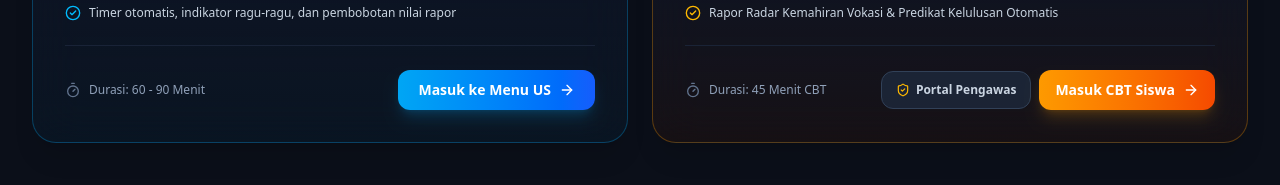
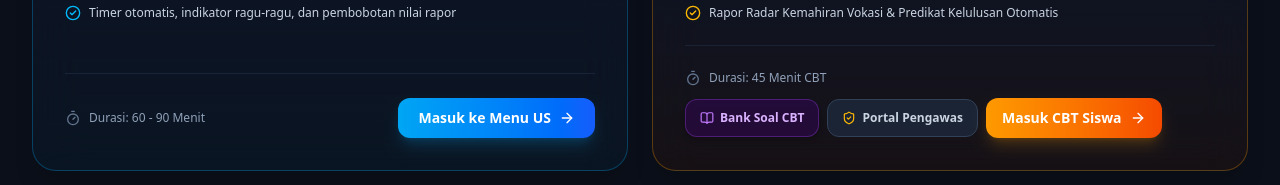
Before and after one commit to saputrasip04/broman, a Next.js app: page /broman/assesment in a window 1280 px wide. Shown: the part 767-952 px from the top of the page. Built offline with nearby package versions, Linux system fonts and the light colour scheme; no server answers.

Commit message:
feat: munculkan menu Bank Soal CBT di dropdown Assesment navbar dan portal asesmen

```diff
--- a/app/assesment/page.tsx
+++ b/app/assesment/page.tsx
@@ -255,7 +255,14 @@ export default function AssesmentHubPage() {
                 <Timer className="h-4 w-4 text-slate-500" />
                 <span>Durasi: 45 Menit CBT</span>
               </div>
-              <div className="flex items-center gap-2">
+              <div className="flex flex-wrap items-center gap-2">
+                <Link
+                  href="/guru?pg=banksoal"
+                  className="inline-flex items-center gap-1.5 rounded-xl border border-purple-500/30 bg-purple-950/40 hover:bg-purple-900/50 px-3.5 py-2.5 text-xs font-bold text-purple-300 hover:text-white transition-all shadow-md"
+                >
+                  <BookOpen className="h-3.5 w-3.5 text-purple-400" />
+                  <span>Bank Soal CBT</span>
+                </Link>
                 <Link
                   href="/assesment/tka/guru"
                   className="inline-flex items-center gap-1.5 rounded-xl border border-slate-700 bg-slate-800/80 hover:bg-slate-750 px-3.5 py-2.5 text-xs font-semibold text-slate-300 hover:text-white transition-all"
--- a/components/navbar.tsx
+++ b/components/navbar.tsx
@@ -15,6 +15,7 @@ import {
   Award,
   ChevronDown,
   ChevronRight,
+  BookOpen,
 } from "lucide-react";
 import { useState, useEffect, useRef } from "react";
 import { UserSession } from "@/lib/auth";
@@ -112,6 +113,14 @@ export default function Navbar() {
                       icon: UserCheck,
                       badge: "Pengawas",
                       color: "text-emerald-400 bg-emerald-500/10 border-emerald-500/20",
+                    },
+                    {
+                      name: "Bank Soal CBT (Input Soal)",
+                      desc: "Input & Kelola Paket Soal PG & Esai",
+                      href: "/guru?pg=banksoal",
+                      icon: BookOpen,
+                      badge: "Bank Soal",
+                      color: "text-purple-400 bg-purple-500/10 border-purple-500/20",
                     },
                   ]
                 : []),
```
